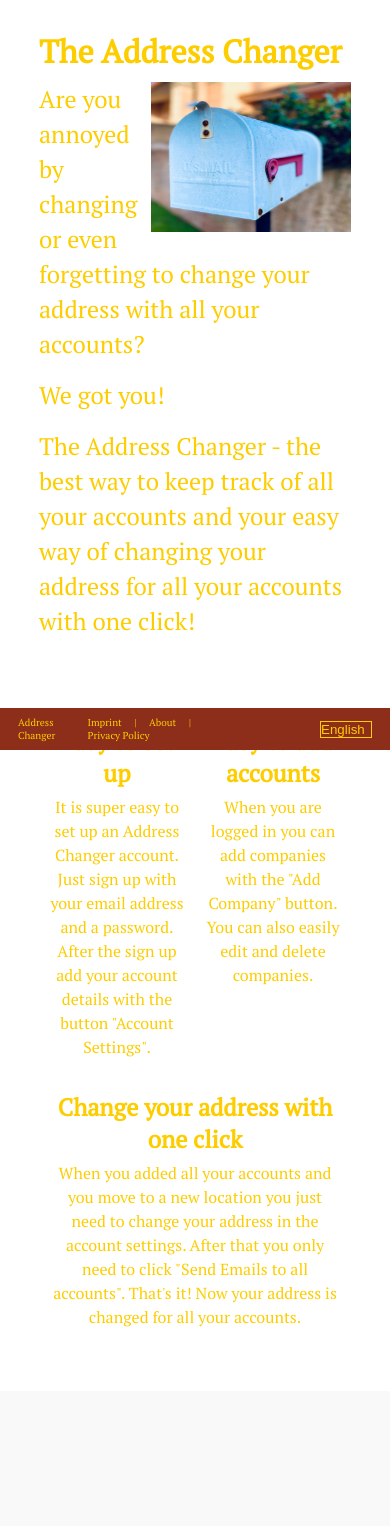
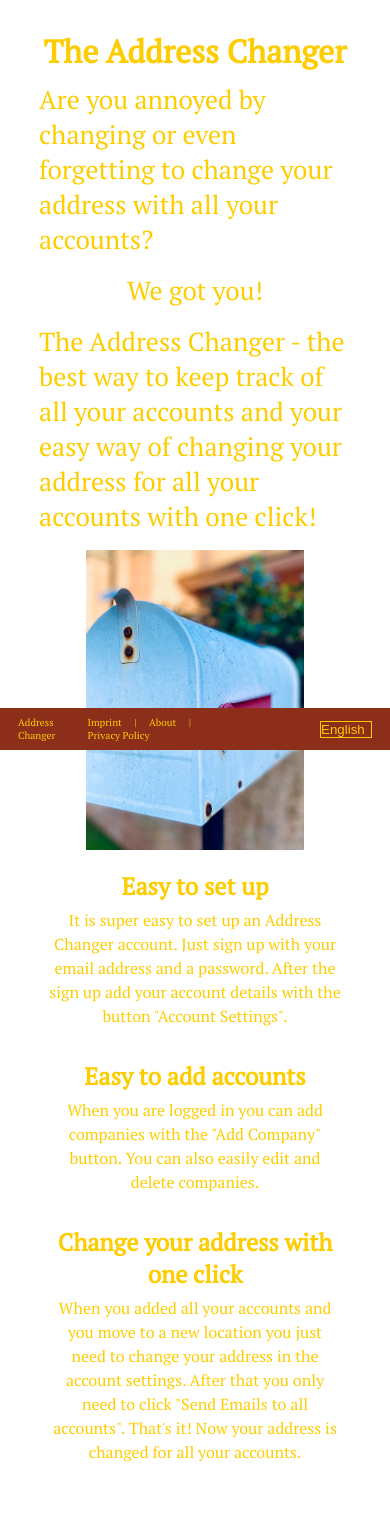
Before and after one commit to Melvin2306/id_19_responsive_design, a Flask app: page / in a window 390 px wide. Shown: the part 94-1620 px from the top of the page. Before the commit the page ends 1421 px from the top, so only its background shows below. Run offline with Flask 2, Linux system fonts and the light colour scheme.

Commit message:
design pattern

```diff
--- a/app/static/css/simple_pages/root.css
+++ b/app/static/css/simple_pages/root.css
@@ -10,22 +10,27 @@ h2 {
 p {
     margin-bottom: 12px;
 }
+/* ----------- */
 
 .p_left {
     line-height: 35px;
     margin-bottom: 16px;
+    font-size: 26px;
 }
 
-#mailbox_image {
-    float: right;
-    right: 20%;
-    top: 22%;
-    width: 400px;
-    height: 300px;
+.flex_item {
+    flex-basis: calc(100% / 12 * 6);
 }
 
-#background_image:before {
-    opacity: 0.3;
+.left {
+    display: flex;
+    flex-wrap: wrap;
+    align-items: center;
+    justify-content: center;
+}
+
+.right {
+    height: 300px;
 }
 
 #text_left {
@@ -37,6 +42,7 @@ p {
     display: flex;
     flex-flow: row wrap;
     align-items: center;
+    justify-content: center;
 }
 
 .columns {
@@ -52,16 +58,18 @@ p {
     text-align: center;
 }
 
-@media (max-width:1024px) {
-    #mailbox_image {
-        width: 300px;
-        height: 200px;
+@media (max-width: 1273px){
+    .flex_item {
+        flex-basis: 100%;
+    }
+    .right {
+        object-fit: cover;
+        max-width: 70%;
     }
 }
 
-@media (max-width:700px) {
-    #mailbox_image {
-        width: 200px;
-        height: 150px;
+@media (max-width: 1032px) {
+    .columns > section {
+        flex-basis: 100%;
     }
 }
--- a/app/templates/simple_pages/root.html
+++ b/app/templates/simple_pages/root.html
@@ -11,12 +11,10 @@
 
 
 <div id="rootpage">
-    <h1>
-        The Address Changer
-    </h1>
-    <div id="text_left">
-        <img id="mailbox_image" src="{{ url_for('static', filename='images/mailbox.jpg') }}" alt="picture mailbox">
-
+    <div class="flex_item left">
+        <h1>
+            The Address Changer
+        </h1>
         <p class="p_left">
             Are you annoyed by changing or even forgetting to change your address with all your accounts?
         </p>
@@ -29,6 +27,8 @@
             The Address Changer - the best way to keep track of all your accounts and your easy way of changing your address for all your accounts with one click!
         </p>
     </div>
+
+    <img class="flex_item right" id="mailbox_image" src="{{ url_for('static', filename='images/mailbox.jpg') }}" alt="picture mailbox">
 
     <div class="columns">
         <section class="text_lower" id="column1">
```
